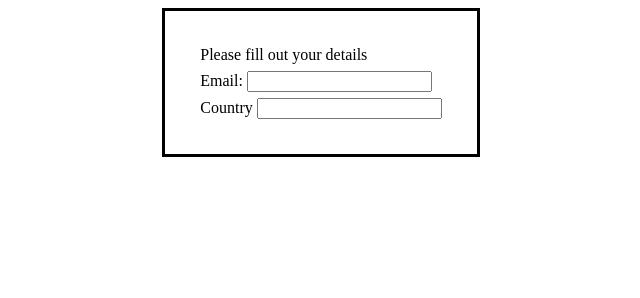
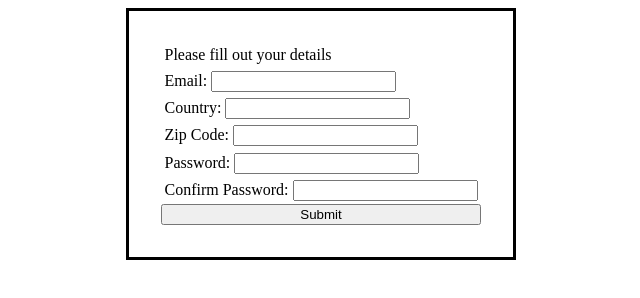
Before and after one commit to Kbouti/formPractice, a website: page index.html in a window 1280 px wide. Shown: the whole page, without its empty margins (319-959 px from the left). Drawn offline with Linux system fonts and the light colour scheme.

Commit message:
Finish html structure

```diff
--- a/index.html
+++ b/index.html
@@ -18,9 +18,29 @@
         </div>
 
         <div class="inputContainer">
-            <label for="Country">Country</label>
-            <input type="text">
+            <label for="country">Country:</label>
+            <input type="text" name="country" id="countryInput">
+            <div class="error countryError"></div>
         </div>
+
+        <div class="inputContainer">
+            <label for="zip">Zip Code:</label>
+            <input type="number" name="zip" id="zipInput">
+            <div class="error zipError"></div>
+        </div>
+
+        <div class="inputContainer">
+            <label for="password">Password:</label>
+            <input type="text" name="password" id="passwordInput">
+            <div class="error passwordError"></div>
+        </div>
+
+        <div class="inputContainer">
+            <label for="confirmPassword">Confirm Password:</label>
+            <input type="text" name="confirmPassword" id="confirmPasswordInput" >
+        </div>
+
+        <button type="submit">Submit</button>
 
     </form>
 </body>
```
